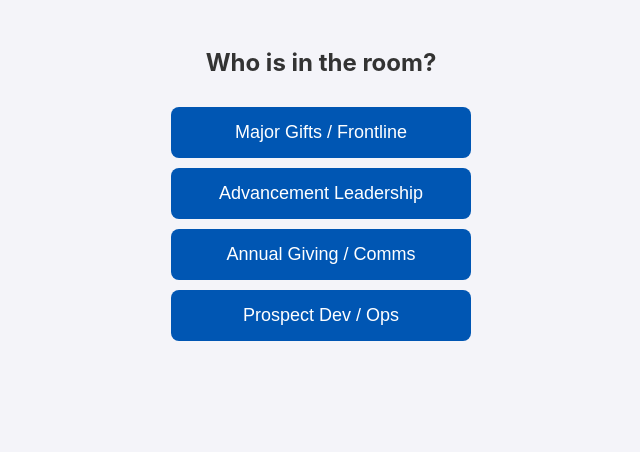
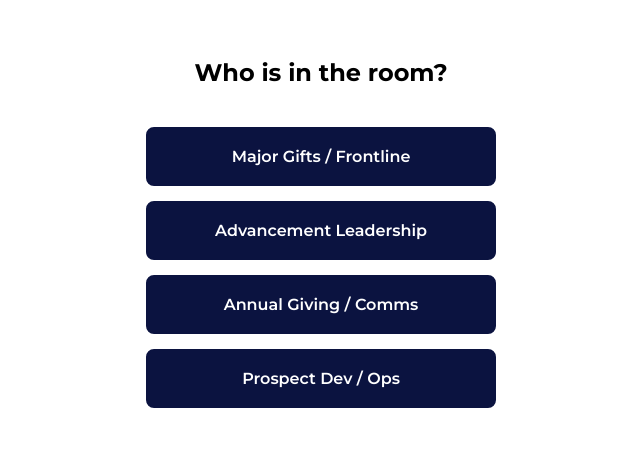
Before and after one commit to AFPIcon2026/afp-poll, a Flask app: page /1 in a window 1280 px wide. Shown: the top 452 px of the page, without its empty margins (319-959 px from the left). Run offline with Flask 3, Linux system fonts and the light colour scheme; some libraries are stand-ins or nearby versions.

Commit message:
Update index.html

```diff
--- a/templates/index.html
+++ b/templates/index.html
@@ -4,12 +4,48 @@
     <title>Live Poll</title>
     <meta name="viewport" content="width=device-width, initial-scale=1">
     <script src="https://cdnjs.cloudflare.com/ajax/libs/socket.io/4.0.1/socket.io.js"></script>
+    <link href="https://fonts.googleapis.com/css2?family=Montserrat:wght@400;600;700&display=swap" rel="stylesheet">
     <style>
-        body { font-family: -apple-system, sans-serif; text-align: center; padding: 20px; background: #f4f4f9; }
-        h2 { color: #333; margin-bottom: 30px; }
-        .btn { display: block; width: 100%; max-width: 300px; margin: 10px auto; padding: 15px; font-size: 18px; color: white; background: #0056b3; border: none; border-radius: 8px; cursor: pointer; }
-        .btn:active { background: #003d82; }
-        #thanks { display: none; margin-top: 20px; font-size: 20px; font-weight: bold; color: #28a745; }
+        body {
+            font-family: 'Montserrat', sans-serif;
+            text-align: center;
+            padding: 30px 20px;
+            background: #ffffff;
+            color: #000000;
+        }
+        h2 {
+            font-weight: 700;
+            margin-bottom: 40px;
+            font-size: 24px;
+        }
+        .btn {
+            display: block;
+            width: 100%;
+            max-width: 350px;
+            margin: 15px auto;
+            padding: 18px;
+            font-size: 16px;
+            font-family: 'Montserrat', sans-serif;
+            font-weight: 600;
+            color: #ffffff;
+            background: #0B1340; /* AFP Navy Blue */
+            border: 2px solid #0B1340;
+            border-radius: 8px;
+            cursor: pointer;
+            transition: all 0.2s ease;
+        }
+        .btn:active {
+            background: #F7C822; /* AFP Sunburst Gold */
+            color: #0B1340;
+            border-color: #F7C822;
+        }
+        #thanks {
+            display: none;
+            margin-top: 40px;
+            font-size: 22px;
+            font-weight: 700;
+            color: #0B1340;
+        }
     </style>
 </head>
 <body>
@@ -19,7 +55,7 @@
         <button class="btn" onclick="sendVote('{{ option }}')">{{ option }}</button>
     {% endfor %}
 
-    <p id="thanks">Vote recorded! Look at the screen.</p>
+    <p id="thanks">Vote recorded!<br><span style="font-size: 16px; font-weight: 400;">Look at the screen.</span></p>
 
     <script>
         const socket = io();
```
